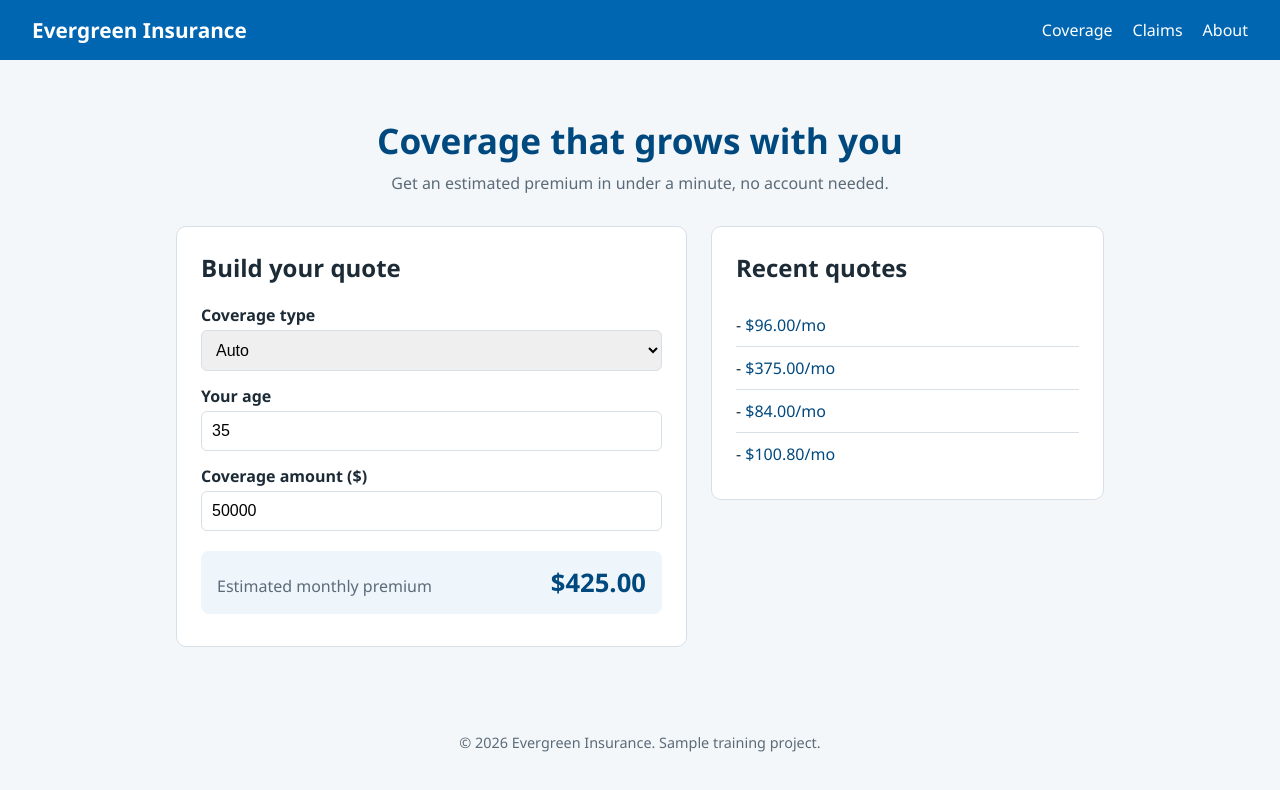
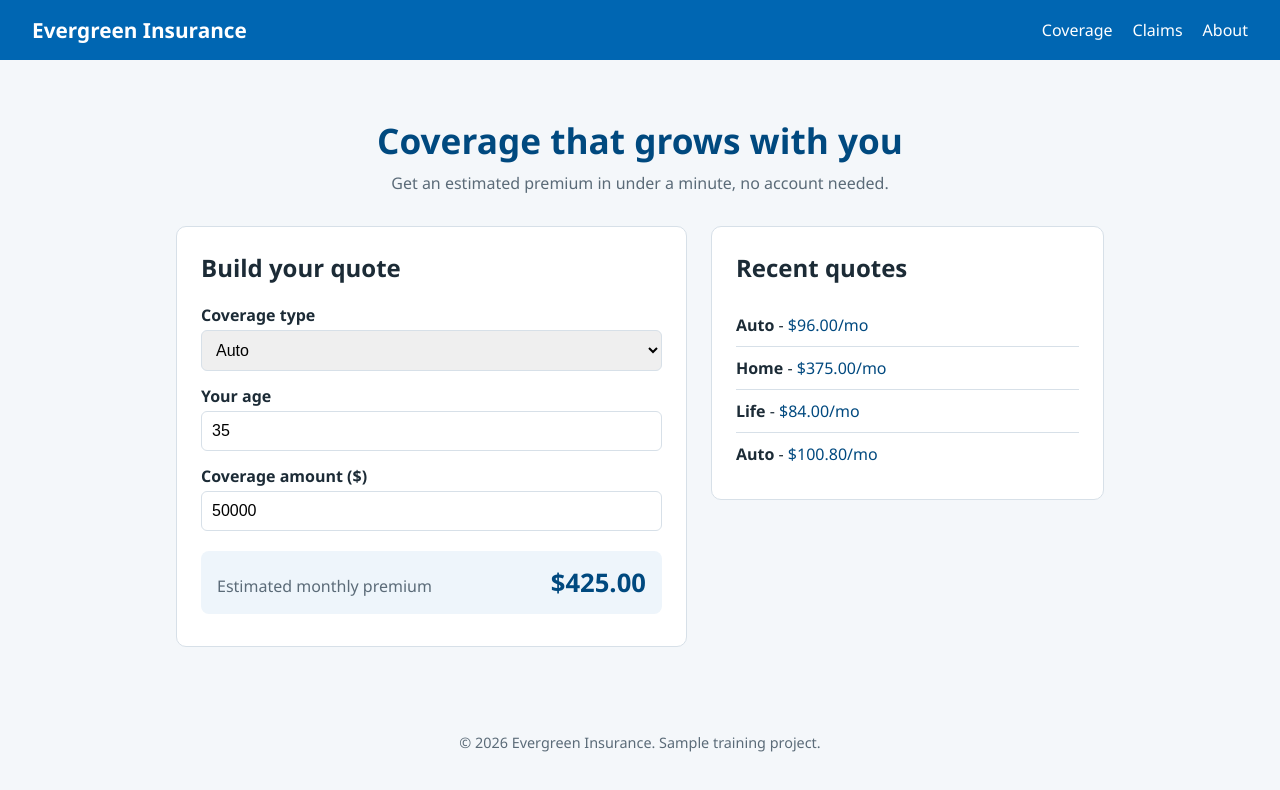
Before and after one commit to asc1-student09/evergreen-quote-react-delivery, a React (Vite) app: page / in a window 1280 px wide. Shown: the top 790 px of the page. Built offline with nearby package versions, Linux system fonts and the light colour scheme; the HTML template or start-up script is replaced by a standard one.

Commit message:
Day 2: fix QA flagged type error

```diff
--- a/src/components/RecentQuotes.tsx
+++ b/src/components/RecentQuotes.tsx
@@ -19,7 +19,7 @@ function RecentQuotes({ quotes }: RecentQuotesProps) {
       <ul className="recent-list">
         {quotes.map((quote) => (
           <li key={quote.id}>
-            <span className="quote-type">{quote.coverage}</span> -{" "}
+            <span className="quote-type">{quote.type}</span> -{" "}
             <span className="quote-premium">
               {formatCurrency(quote.monthlyPremium)}/mo
             </span>
```
